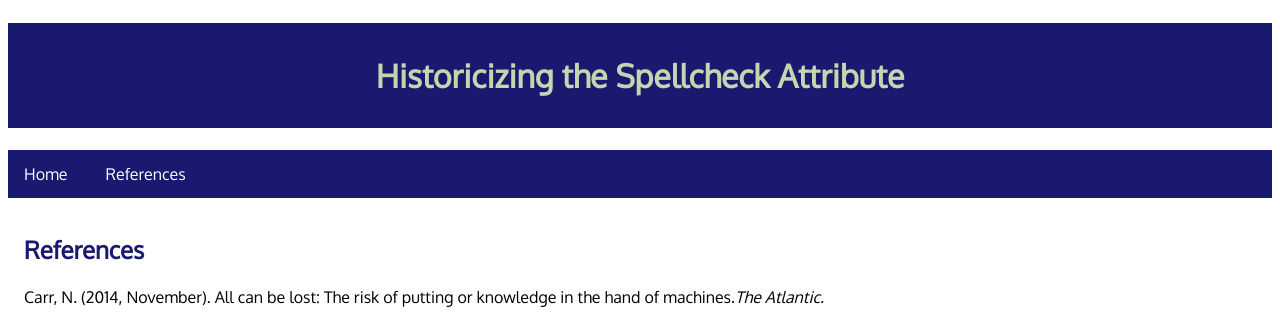
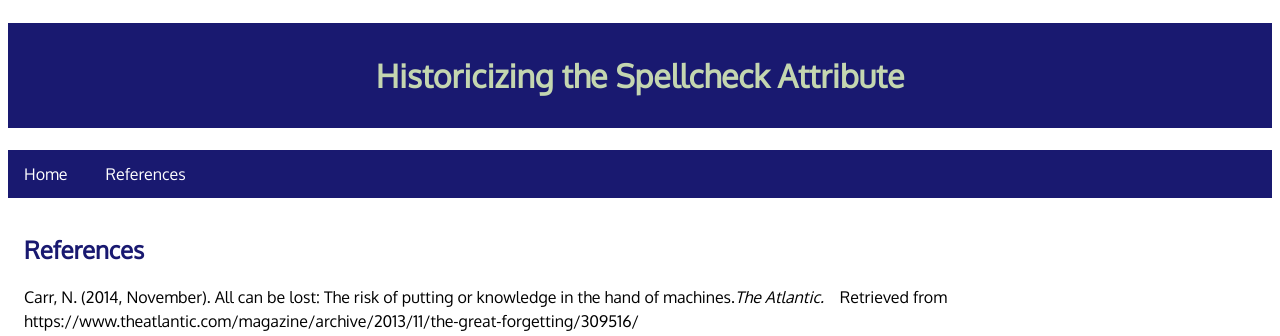
Before and after one commit to Grube199/Historicizing, a plain HTML site: page KG_Historicizing/references.html in a window 1280 px wide. Shown: the part 958-1294 px from the top of the page. Drawn offline with Linux system fonts and the light colour scheme.

Commit message:
Update references.html
Creating an easier to use reference sheet

```diff
--- a/KG_Historicizing/references.html
+++ b/KG_Historicizing/references.html
@@ -28,7 +28,7 @@
   <div class="content">
 <h2>References</h2>
 
-<p>Carr, N. (2014, November). All can be lost: The risk of putting or knowledge in the hand of machines.<i>The Atlantic.</i><br><br>&nbsp&nbsp&nbsp&nbspRetrieved from https://www.theatlantic.com/magazine/archive/2013/11/the-great-forgetting/309516/</p>
+<p>Carr, N. (2014, November). All can be lost: The risk of putting or knowledge in the hand of machines.<i>The Atlantic.</i>&nbsp&nbsp&nbsp&nbspRetrieved from https://www.theatlantic.com/magazine/archive/2013/11/the-great-forgetting/309516/</p>
 
 <p>Hass, C. (1991). On the relationship between old and new technologies.<i>Computers and Composition,</i>16, 209-228.</p>
 
```
